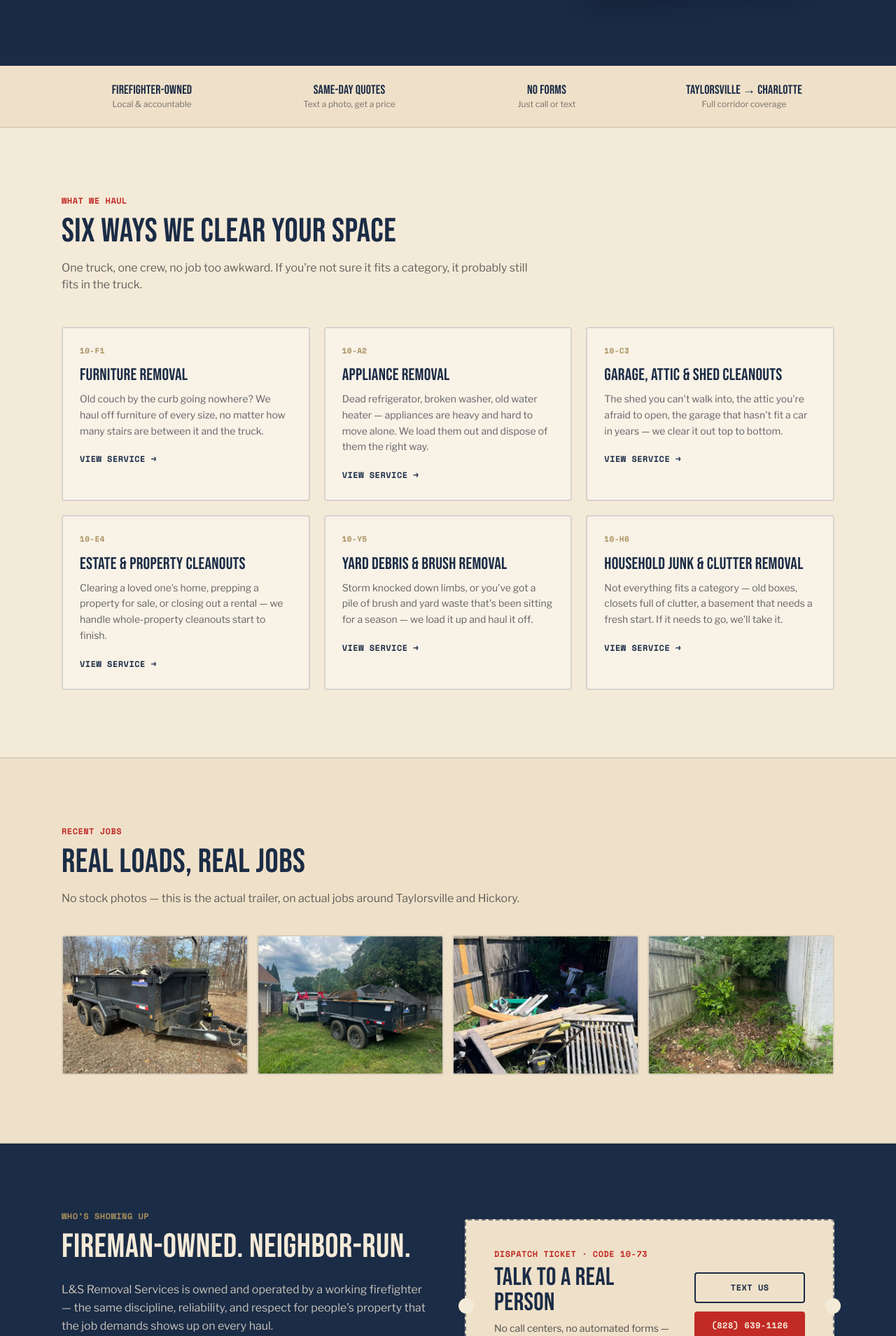
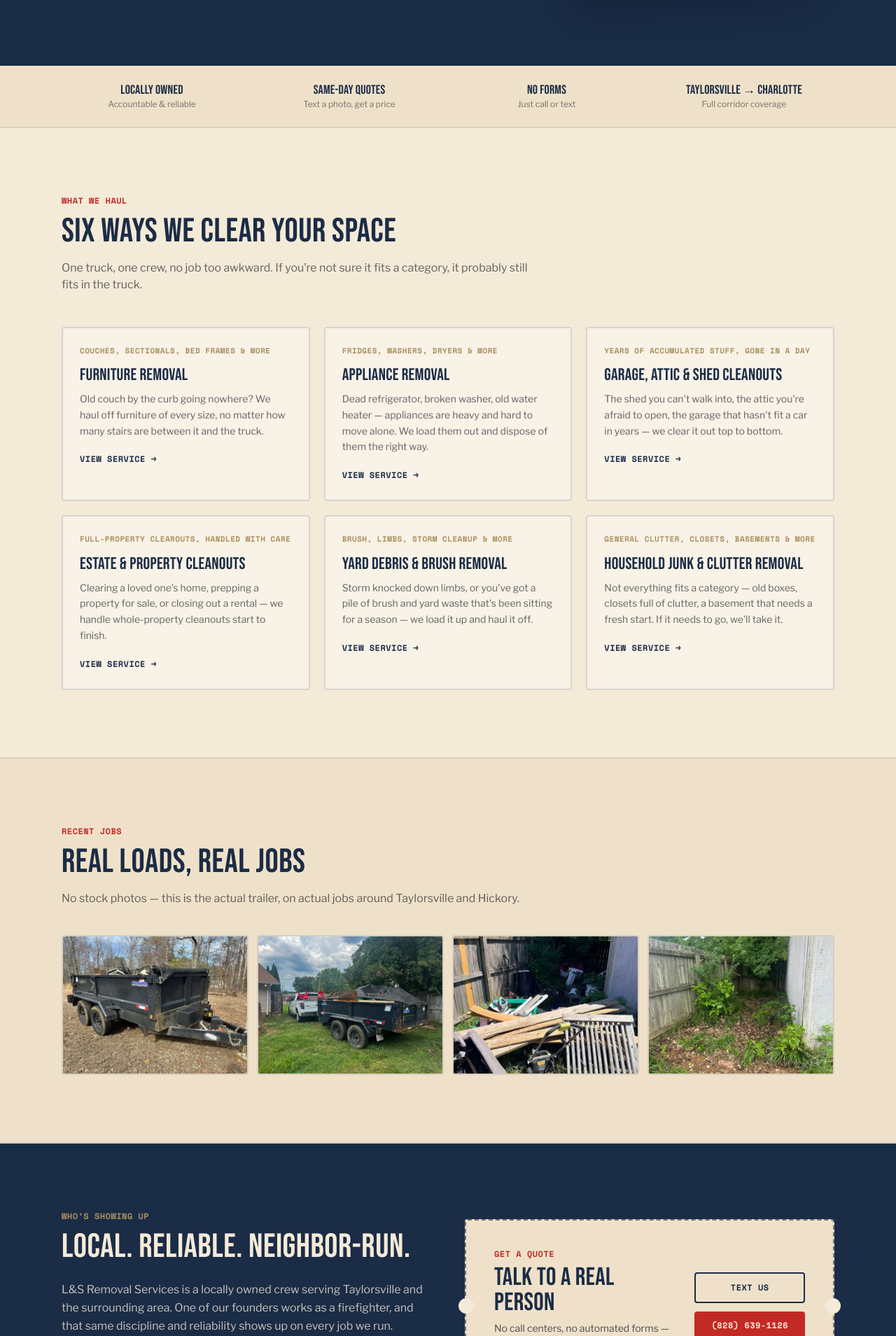
Before and after one commit to lsremoval/lsremovalservices, a Next.js app: page / in a window 1280 px wide. Shown: the part 548-2457 px from the top of the page at 70% size. Built offline with nearby package versions, Linux system fonts and the light colour scheme.

Commit message:
Tone down firefighter emphasis to a subtle mention, remove all dispatch codes, trim about page

```diff
--- a/app/about/page.tsx
+++ b/app/about/page.tsx
@@ -6,7 +6,7 @@
 export const metadata: Metadata = {
   title: "About Us",
   description:
-    "L&S Removal Services is a firefighter-owned junk removal company founded by Caleb and Jeremy, based in Taylorsville, NC, serving the corridor to Charlotte.",
+    "L&S Removal Services is a locally owned junk removal company founded by Caleb and Jeremy, based in Taylorsville, NC, serving the corridor to Charlotte.",
   alternates: { canonical: "/about" },
 };
 
@@ -20,7 +20,7 @@
             Our Story
           </p>
           <h1 className="font-display text-ivory text-5xl sm:text-6xl leading-none mb-4">
-            FIREFIGHTER-OWNED. NEIGHBOR-RUN.
+            LOCALLY OWNED. NEIGHBOR-RUN.
           </h1>
         </div>
       </section>
@@ -28,18 +28,12 @@
       <section className="mx-auto max-w-4xl px-4 sm:px-6 py-16 sm:py-20 grid grid-cols-1 lg:grid-cols-[1.3fr_1fr] gap-12 items-start">
         <div className="space-y-5 text-charcoal/80 leading-relaxed">
           <p>
-            L&amp;S Removal Services was founded by Caleb and Jeremy, two
-            partners who set out to bring reliable, fairly priced junk
-            removal to Taylorsville and the surrounding area — the kind of
-            service where the crew shows up on time, quotes it straight, and
-            treats every property with respect.
-          </p>
-          <p>
-            As a working firefighter, Caleb brings the same standards to
-            every job that the fire service demands — discipline,
-            reliability, and a level head under a heavy couch on a narrow
-            staircase. That&rsquo;s not a marketing line, it&rsquo;s just how
-            the crew operates.
+            L&amp;S Removal Services was founded by Caleb — a working
+            firefighter — and his partner Jeremy, two neighbors who set out
+            to bring reliable, fairly priced junk removal to Taylorsville and
+            the surrounding area — the kind of service where the crew shows
+            up on time, quotes it straight, and treats every property with
+            respect.
           </p>
           <p>
             No job is too small. Whether it&rsquo;s a single item pickup or
--- a/app/layout.tsx
+++ b/app/layout.tsx
@@ -17,11 +17,11 @@
 export const metadata: Metadata = {
   metadataBase: new URL(business.url),
   title: {
-    default: `${business.name} | Firefighter-Owned Junk Removal in Taylorsville, NC`,
+    default: `${business.name} | Junk Removal in Taylorsville, NC`,
     template: `%s | ${business.name}`,
   },
   description:
-    "Firefighter-owned junk removal serving Taylorsville, NC to Charlotte. Furniture, appliance, garage, attic, shed & estate cleanouts. Text a photo for a same-day quote.",
+    "Locally owned junk removal serving Taylorsville, NC to Charlotte. Furniture, appliance, garage, attic, shed & estate cleanouts. Text a photo for a same-day quote.",
   keywords: [
     "junk removal Taylorsville NC",
     "junk removal near me",
@@ -33,7 +33,7 @@
     "junk removal Hickory NC",
   ],
   openGraph: {
-    title: `${business.name} | Firefighter-Owned Junk Removal`,
+    title: `${business.name} | Junk Removal, Taylorsville to Charlotte`,
     description:
       "Furniture, appliance, garage, attic, shed & estate cleanouts across Taylorsville, NC to Charlotte. Text a photo for a same-day quote.",
     url: business.url,
@@ -44,7 +44,7 @@
   },
   twitter: {
     card: "summary_large_image",
-    title: `${business.name} | Firefighter-Owned Junk Removal`,
+    title: `${business.name} | Junk Removal, Taylorsville to Charlotte`,
     description:
       "Furniture, appliance, garage, attic, shed & estate cleanouts across Taylorsville, NC to Charlotte.",
     images: ["/images/og-image.jpg"],
--- a/app/not-found.tsx
+++ b/app/not-found.tsx
@@ -8,7 +8,7 @@
         <div className="absolute inset-0 bg-navy/95" />
         <div className="relative mx-auto max-w-3xl px-4 sm:px-6 py-20 sm:py-28 text-center">
           <p className="font-mono-label text-xs uppercase text-brass font-bold mb-3">
-            Dispatch Code 404
+            Page Not Found
           </p>
           <h1 className="font-display text-ivory text-6xl sm:text-7xl leading-none mb-5">
             NOTHING HERE TO HAUL
--- a/app/page.tsx
+++ b/app/page.tsx
@@ -21,7 +21,7 @@
         <div className="relative mx-auto max-w-6xl px-4 sm:px-6 py-16 sm:py-24 grid grid-cols-1 lg:grid-cols-[1.2fr_0.8fr] gap-12 items-center">
           <div>
             <p className="font-mono-label text-xs uppercase text-brass font-bold mb-5">
-              Dispatch Code 10-J1 &middot; Taylorsville, NC to Charlotte
+              Taylorsville, NC to Charlotte
             </p>
             <h1 className="font-display text-ivory leading-[0.92] text-[15vw] sm:text-6xl lg:text-7xl mb-6">
               IF IT NEEDS TO GO,
@@ -29,7 +29,7 @@
               <span className="text-ember">WE&rsquo;RE ALREADY EN ROUTE.</span>
             </h1>
             <p className="text-ivory/80 text-lg max-w-xl mb-8 leading-relaxed">
-              Firefighter-owned junk removal for furniture, appliances, garages,
+              Locally owned junk removal for furniture, appliances, garages,
               attics, sheds, and full property cleanouts. Text a photo,
               get a real price, and never lift a finger.
             </p>
@@ -68,7 +68,7 @@
       <section className="bg-ivory-warm border-b-2 border-navy/10">
         <div className="mx-auto max-w-6xl px-4 sm:px-6 py-6 grid grid-cols-2 sm:grid-cols-4 gap-6 text-center">
           {[
-            ["Firefighter-Owned", "Local & accountable"],
+            ["Locally Owned", "Accountable & reliable"],
             ["Same-Day Quotes", "Text a photo, get a price"],
             ["No Forms", "Just call or text"],
             ["Taylorsville → Charlotte", "Full corridor coverage"],
@@ -104,7 +104,7 @@
               className="group border-2 border-navy/15 hover:border-ember bg-white/40 rounded-sm p-6 transition-colors"
             >
               <p className="font-mono-label text-[11px] uppercase text-brass font-bold mb-3">
-                {s.dispatchCode}
+                {s.eyebrow}
               </p>
               <h3 className="font-display text-2xl text-navy mb-2 leading-tight group-hover:text-ember transition-colors">
                 {s.name}
@@ -157,7 +157,7 @@
         </div>
       </section>
 
-      {/* FIREMAN-OWNED STORY */}
+      {/* VALUES / WHO'S SHOWING UP */}
       <section className="bg-navy text-ivory">
         <div className="mx-auto max-w-6xl px-4 sm:px-6 py-16 sm:py-24 grid grid-cols-1 lg:grid-cols-2 gap-12 items-center">
           <div>
@@ -165,13 +165,13 @@
               Who&rsquo;s Showing Up
             </p>
             <h2 className="font-display text-4xl sm:text-5xl leading-none mb-6">
-              FIREMAN-OWNED. NEIGHBOR-RUN.
+              LOCAL. RELIABLE. NEIGHBOR-RUN.
             </h2>
             <p className="text-ivory/80 leading-relaxed mb-4">
-              L&amp;S Removal Services is owned and operated by a working
-              firefighter — the same discipline, reliability, and respect for
-              people&rsquo;s property that the job demands shows up on every
-              haul.
+              L&amp;S Removal Services is a locally owned crew serving
+              Taylorsville and the surrounding area. One of our founders
+              works as a firefighter, and that same discipline and
+              reliability shows up on every job we run.
             </p>
             <p className="text-ivory/80 leading-relaxed">
               That means showing up when we say we will, treating your home
@@ -180,7 +180,6 @@
             </p>
           </div>
           <DispatchTicket
-            code="10-73"
             heading="Talk to a real person"
             subheading="No call centers, no automated forms — just text or call and we'll quote it straight."
           />
--- a/app/services/[slug]/page.tsx
+++ b/app/services/[slug]/page.tsx
@@ -76,7 +76,7 @@
             ]}
           />
           <p className="font-mono-label text-xs uppercase text-brass font-bold mb-3">
-            Dispatch Code {service.dispatchCode} &middot; {service.eyebrow}
+            {service.eyebrow}
           </p>
           <h1 className="font-display text-ivory text-5xl sm:text-6xl leading-none mb-4">
             {service.name.toUpperCase()}
@@ -144,7 +144,6 @@
 
       <section className="mx-auto max-w-6xl px-4 sm:px-6 pb-20 sm:pb-28">
         <DispatchTicket
-          code={service.dispatchCode}
           heading={`Get a ${service.shortName} Quote`}
           subheading="Text a photo of what needs to go and we'll send back a real price, fast."
         />
--- a/app/services/page.tsx
+++ b/app/services/page.tsx
@@ -39,7 +39,7 @@
               className="group border-2 border-navy/15 hover:border-ember bg-white/40 rounded-sm p-7 transition-colors"
             >
               <p className="font-mono-label text-[11px] uppercase text-brass font-bold mb-3">
-                {s.dispatchCode} &middot; {s.eyebrow}
+                {s.eyebrow}
               </p>
               <h2 className="font-display text-3xl text-navy mb-3 leading-tight group-hover:text-ember transition-colors">
                 {s.name}
--- a/components/DispatchTicket.tsx
+++ b/components/DispatchTicket.tsx
@@ -1,11 +1,9 @@
 import { telHref, smsHref, business } from "@/lib/business";
 
 export default function DispatchTicket({
-  code = "10-4",
   heading = "Ready when you are",
   subheading = "Text a photo of what needs to go — most jobs get a real quote back same day.",
 }: {
-  code?: string;
   heading?: string;
   subheading?: string;
 }) {
@@ -14,7 +12,7 @@
       <div className="flex flex-col sm:flex-row sm:items-center justify-between gap-6">
         <div>
           <p className="font-mono-label text-xs uppercase text-ember font-bold mb-2">
-            Dispatch Ticket · Code {code}
+            Get A Quote
           </p>
           <h3 className="font-display text-3xl sm:text-4xl text-navy leading-none mb-2">
             {heading}
--- a/components/Footer.tsx
+++ b/components/Footer.tsx
@@ -12,7 +12,7 @@
             L&amp;S REMOVAL SERVICES
           </p>
           <p className="text-sm text-ivory/70 leading-relaxed mb-4">
-            Firefighter-owned junk removal serving Taylorsville, NC and every stop
+            Locally owned junk removal serving Taylorsville, NC and every stop
             on the way to Charlotte.
           </p>
           <p className="font-mono-label text-xs uppercase text-brass">
@@ -86,7 +86,7 @@
       <div className="border-t border-ivory/15">
         <div className="mx-auto max-w-6xl px-4 sm:px-6 py-5 flex flex-col sm:flex-row justify-between gap-2 text-xs text-ivory/60">
           <p>© {new Date().getFullYear()} L&amp;S Removal Services. All rights reserved.</p>
-          <p>Firefighter-owned &amp; operated.</p>
+          <p>Locally owned &amp; operated.</p>
         </div>
       </div>
     </footer>
--- a/lib/business.ts
+++ b/lib/business.ts
@@ -1,7 +1,7 @@
 export const business = {
   name: "L&S Removal Services",
   legalName: "L&S Removal Services LLC",
-  tagline: "Firefighter-Owned Junk Removal",
+  tagline: "Trusted Junk Removal",
   phone: "(828) 639-1126",
   phoneRaw: "+18286391126",
   email: "info@lsremovalservices.com",
@@ -9,7 +9,7 @@
   state: "NC",
   region: "Alexander County & the greater Charlotte area",
   url: "https://www.lsremovalservices.com",
-  founded: "Firefighter-owned and operated",
+  founded: "Locally owned and operated",
   hours: [
     { day: "Monday – Saturday", time: "7:00 AM – 7:00 PM" },
     { day: "Sunday", time: "By request" },
--- a/lib/services.ts
+++ b/lib/services.ts
@@ -3,7 +3,6 @@
   name: string;
   shortName: string;
   eyebrow: string;
-  dispatchCode: string;
   summary: string;
   intro: string[];
   whatWeTake: string[];
@@ -17,7 +16,6 @@
     name: "Furniture Removal",
     shortName: "Furniture",
     eyebrow: "Couches, sectionals, bed frames & more",
-    dispatchCode: "10-F1",
     summary:
       "Old couch by the curb going nowhere? We haul off furniture of every size, no matter how many stairs are between it and the truck.",
     intro: [
@@ -47,7 +45,6 @@
     name: "Appliance Removal",
     shortName: "Appliances",
     eyebrow: "Fridges, washers, dryers & more",
-    dispatchCode: "10-A2",
     summary:
       "Dead refrigerator, broken washer, old water heater — appliances are heavy and hard to move alone. We load them out and dispose of them the right way.",
     intro: [
@@ -77,7 +74,6 @@
     name: "Garage, Attic & Shed Cleanouts",
     shortName: "Garage / Attic / Shed",
     eyebrow: "Years of accumulated stuff, gone in a day",
-    dispatchCode: "10-C3",
     summary:
       "The shed you can't walk into, the attic you're afraid to open, the garage that hasn't fit a car in years — we clear it out top to bottom.",
     intro: [
@@ -107,7 +103,6 @@
     name: "Estate & Property Cleanouts",
     shortName: "Estate Cleanouts",
     eyebrow: "Full-property clearouts, handled with care",
-    dispatchCode: "10-E4",
     summary:
       "Clearing a loved one's home, prepping a property for sale, or closing out a rental — we handle whole-property cleanouts start to finish.",
     intro: [
@@ -137,7 +132,6 @@
     name: "Yard Debris & Brush Removal",
     shortName: "Yard Debris",
     eyebrow: "Brush, limbs, storm cleanup & more",
-    dispatchCode: "10-Y5",
     summary:
       "Storm knocked down limbs, or you've got a pile of brush and yard waste that's been sitting for a season — we load it up and haul it off.",
     intro: [
@@ -167,7 +161,6 @@
     name: "Household Junk & Clutter Removal",
     shortName: "Household Junk",
     eyebrow: "General clutter, closets, basements & more",
-    dispatchCode: "10-H6",
     summary:
       "Not everything fits a category — old boxes, closets full of clutter, a basement that needs a fresh start. If it needs to go, we'll take it.",
     intro: [
```
Also changed, not shown: public/images/og-image.jpg.
